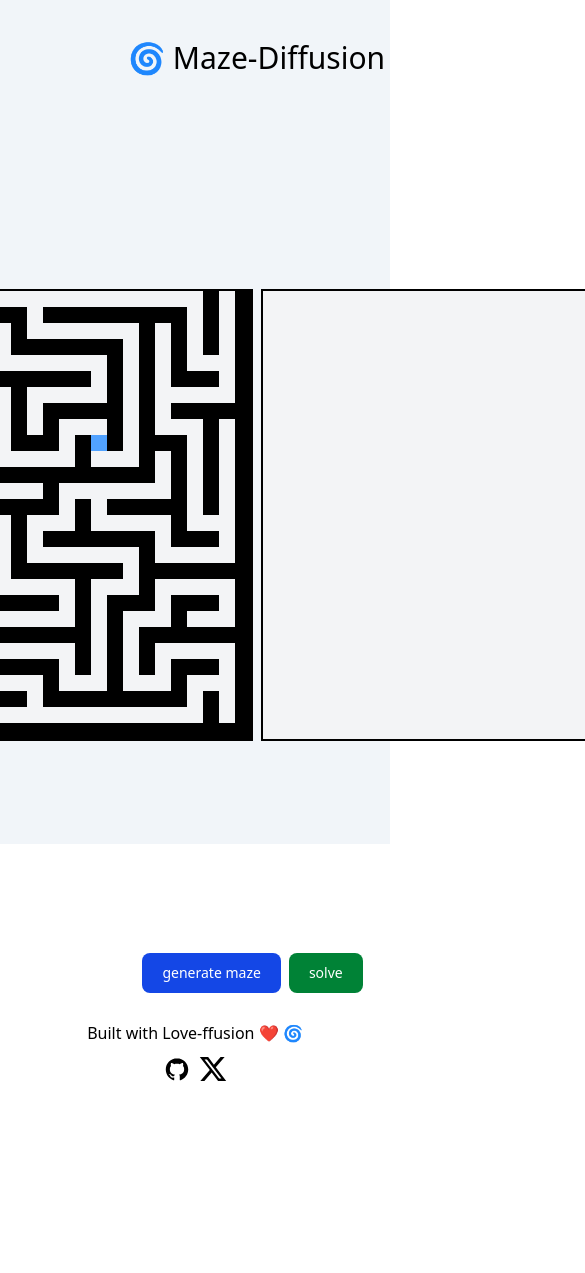
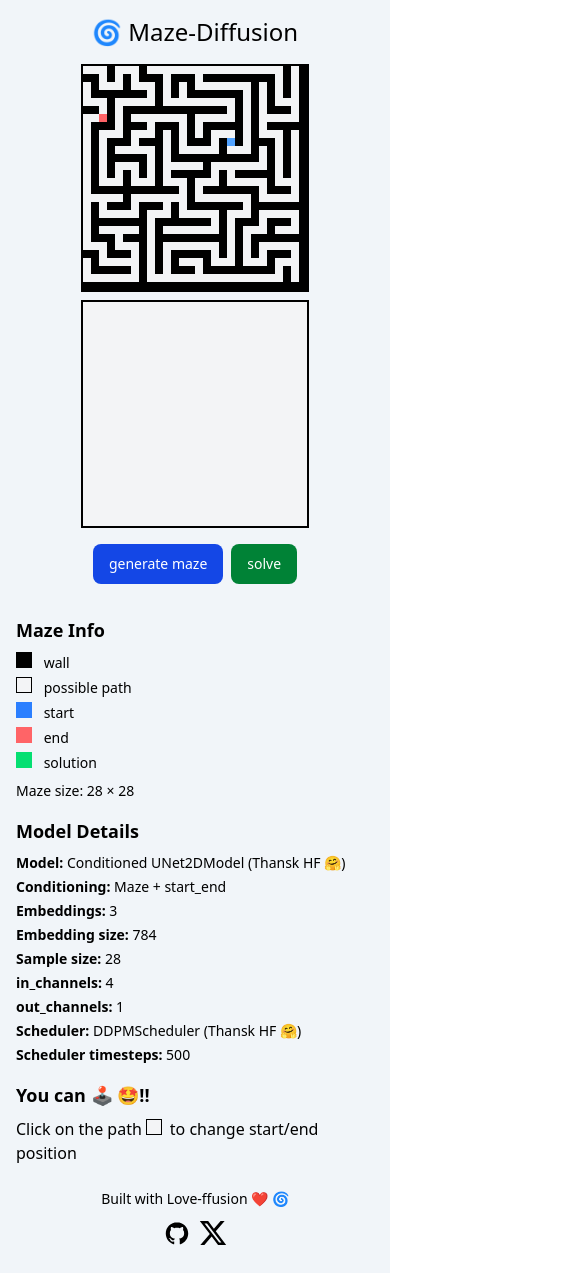
Before and after one commit to LahiaOmar/Maze-Diffusion, a React (Vite) app in the folder frontend/: page / in a window 390 px wide. Shown: the top 1273 px of the page, 585 px wide, since content can reach past the window. Before the commit the page ends 1085 px from the top, so only its background shows below. Built offline with nearby package versions, Linux system fonts and the light colour scheme; no server answers.

Commit message:
feat: make the ui more responsive

```diff
--- a/frontend/src/App.tsx
+++ b/frontend/src/App.tsx
@@ -6,8 +6,8 @@ import Footer from './components/Footer';
 
 function App() {
   return (
-    <div className="flex space-y-5 flex-col h-screen bg-slate-100 p-10 justify-between">
-      <div className="flex items-center justify-center">
+    <div className="flex flex-col min-h-screen bg-slate-100 p-4 sm:p-6 lg:p-10 justify-between gap-4 sm:gap-5">
+      <div className="flex items-center justify-center flex-1 min-h-0 w-full max-w-full">
         <Routes>
           <Route path="/" element={<MazeSolution />} />
           <Route path="/dataset" element={<MazeGenerator />} />
--- a/frontend/src/components/Footer/index.tsx
+++ b/frontend/src/components/Footer/index.tsx
@@ -3,8 +3,8 @@ import { RiTwitterXFill } from 'react-icons/ri';
 
 const Footer = () => {
   return (
-    <div className="flex flex-col justify-center items-center space-y-2">
-      <span>Built with Love-ffusion ❤️ 🌀</span>
+    <div className="flex flex-col justify-center items-center space-y-2 py-2 shrink-0">
+      <span className="text-sm sm:text-base text-center">Built with Love-ffusion ❤️ 🌀</span>
       <div className="flex space-x-1">
         <a
           href="https://github.com/LahiaOmar/Maze-Diffusion"
--- a/frontend/src/components/MazeGenerator/Utils.tsx
+++ b/frontend/src/components/MazeGenerator/Utils.tsx
@@ -145,9 +145,10 @@ const renderMaze = (
   }
 ) => {
   const { showSolution = true, onPositionClick } = options
+  const cellClass = 'w-2 h-2 min-[480px]:w-3 min-[480px]:h-3 md:w-4 md:h-4 text-center'
   return (
-    <div id="" className="flex flex-col space-y-2">
-      <div className="flex border-2">
+    <div id="" className="flex flex-col space-y-2 max-w-full min-w-0">
+      <div className="flex border-2 w-fit">
         {maze.map((mazeRow, i) => {
           const row = mazeRow.map((mazeCell, j) => {
             if (i === start.x && j === start.y) {
@@ -155,7 +156,7 @@ const renderMaze = (
                 <span
                   title='start'
                   key={`${i},${j}`}
-                  className={cx('w-4 h-4 text-center bg-blue-400')}
+                  className={cx(cellClass, 'bg-blue-400')}
                 ></span>
               );
             }
@@ -165,7 +166,7 @@ const renderMaze = (
                 <span
                   title='end'
                   key={`${i},${j}`}
-                  className="cursor-pointer w-4 h-4 text-center bg-red-400"
+                  className={cx('cursor-pointer', cellClass, 'bg-red-400')}
                 ></span>
               );
             }
@@ -174,7 +175,7 @@ const renderMaze = (
               return (
                 <div
                   key={`${i},${j}`}
-                  className="w-4 h-4 text-center bg-green-300"
+                  className={cx(cellClass, 'bg-green-300')}
                 ></div>
               );
             }
@@ -183,7 +184,7 @@ const renderMaze = (
               return (
                 <div
                   key={`${i},${j}`}
-                  className="w-4 h-4 text-center bg-gray-100 cursor-pointer"
+                  className={cx(cellClass, 'bg-gray-100 cursor-pointer')}
                   onClick={() => onPositionClick!(i, j)}
                 ></div>
               );
@@ -193,7 +194,8 @@ const renderMaze = (
               <div
                 key={`${i},${j}`}
                 className={cx(
-                  'w-4 h-4 text-center border-black bg-black',
+                  cellClass,
+                  'border-black bg-black',
                   {
                     'border-t':
                       j === 0 || (j - 1 >= 0 && maze[i][j - 1] === 1),
--- a/frontend/src/components/MazeGenerator/index.tsx
+++ b/frontend/src/components/MazeGenerator/index.tsx
@@ -207,13 +207,13 @@ const MazeGenerator = () => {
   }, [size, nbMazes]);
 
   return (
-    <div className="space-y-4">
-      <h3 className="font-bold text-center">Preview Of A Random Maze</h3>
-      <div className='flex flex-row space-x-2'>
+    <div className="space-y-4 w-full max-w-full">
+      <h3 className="font-bold text-center text-base sm:text-lg">Preview Of A Random Maze</h3>
+      <div className="flex flex-col sm:flex-row gap-2 sm:gap-4 justify-center items-center">
         {mazes.length && mazePreview()}
       </div>
-      <div className="flex flex-col space-y-4 justify-center items-center">
-        <div className='w-sm'>
+      <div className="flex flex-col space-y-4 justify-center items-center w-full max-w-xs sm:max-w-sm mx-auto">
+        <div className="w-full">
           <label
             htmlFor="maze-size"
             className="block mb-2 text-sm font-medium text-black"
@@ -229,7 +229,7 @@ const MazeGenerator = () => {
             value={size}
           />
         </div>
-        <div className='w-sm'>
+        <div className="w-full">
           <label
             htmlFor="nb-mazes"
             className="block mb-2 text-sm font-medium text-black"
@@ -245,15 +245,15 @@ const MazeGenerator = () => {
             value={nbMazes}
           />
         </div>
-        <div className='flex flex-col'>
+        <div className="flex flex-col w-full">
           <button
-            className="w-sm text-white bg-blue-700 hover:bg-blue-800 focus:ring-4 focus:ring-blue-300 font-medium rounded-lg text-sm px-5 py-2.5 me-2 mb-2 dark:bg-blue-600 dark:hover:bg-blue-700 focus:outline-none dark:focus:ring-blue-800"
+            className="w-full text-white bg-blue-700 hover:bg-blue-800 focus:ring-4 focus:ring-blue-300 font-medium rounded-lg text-sm px-5 py-2.5 dark:bg-blue-600 dark:hover:bg-blue-700 focus:outline-none dark:focus:ring-blue-800"
             onClick={download}
           >
             DownLoad
           </button>
         </div>
-        <div className=''>
+        <div className="w-full">
           <select value={downloadType} onChange={(e) => {
             if(e.target.value){
               setGeneratedMaze((last) => ({
--- a/frontend/src/components/MazeSolution/index.tsx
+++ b/frontend/src/components/MazeSolution/index.tsx
@@ -147,10 +147,10 @@ const MazeSolution = () => {
   const haveSolution = !!solution;
 
   return (
-    <div className="flex space-x-4">
-      <div className="flex flex-col space-y-4 mt-11">
+    <div className="flex flex-col lg:flex-row gap-4 lg:gap-6 w-full max-w-full min-h-0">
+      <div className="flex flex-col space-y-4 mt-4 lg:mt-11 shrink-0 order-2 lg:order-1">
         <div>
-          <h2 className="text-xl font-semibold mb-2">Maze Info</h2>
+          <h2 className="text-lg sm:text-xl font-semibold mb-2">Maze Info</h2>
           <ul className="space-y-1 text-sm">
             <li>
               <span className="inline-block w-4 h-4 bg-black mr-2" /> wall
@@ -173,7 +173,7 @@ const MazeSolution = () => {
           <p className="text-sm mt-2">Maze size: 28 × 28</p>
         </div>
         <div>
-          <h2 className="text-xl font-semibold mb-2">Model Details</h2>
+          <h2 className="text-lg sm:text-xl font-semibold mb-2">Model Details</h2>
           <ul className="text-sm space-y-1">
             <li>
               <strong>Model:</strong> Conditioned UNet2DModel (Thansk HF 🤗)
@@ -205,7 +205,7 @@ const MazeSolution = () => {
           </ul>
         </div>
         <div>
-          <h2 className="text-xl font-semibold mb-2">You can 🕹️ 🤩!! </h2>
+          <h2 className="text-lg sm:text-xl font-semibold mb-2">You can 🕹️ 🤩!! </h2>
           <span>
             Click on the path
             <span className="inline-block w-4 h-4 bg-gray-100 border ml-1 mr-2" />
@@ -213,12 +213,11 @@ const MazeSolution = () => {
           </span>
         </div>
       </div>
-      <div className="flex flex-col space-y-4 items-center justify-center">
-        <h1 className="text-center text-3xl">🌀 Maze-Diffusion</h1>
-        <div className="h-full flex items-center space-x-2">
-          <div className="">
+      <div className="flex flex-col space-y-4 items-center justify-center flex-1 min-w-0 order-1 lg:order-2">
+        <h1 className="text-center text-2xl sm:text-3xl">🌀 Maze-Diffusion</h1>
+        <div className="flex flex-col sm:flex-row items-center justify-center gap-2 sm:gap-4 w-full min-w-0">
+          <div className="flex justify-center">
             {
-              // looks ugly!!!! TODO
               shouldRenderMaze &&
                 renderMaze(maze, [], start, end, {
                   showSolution: false,
@@ -226,9 +225,8 @@ const MazeSolution = () => {
                 })
             }
           </div>
-          <div className="">
+          <div className="flex justify-center">
             {
-              // looks ugly!!!! TODO
               shouldRenderMaze && haveSolution
                 ? renderMaze(maze, solution, start, end, {
                     showSolution: true,
@@ -244,10 +242,10 @@ const MazeSolution = () => {
           </div>
         </div>
         {/* solve button */}
-        <div className="w-full flex justify-center items-center space-x-3.5">
+        <div className="w-full flex flex-wrap justify-center items-center gap-2 sm:gap-3.5">
           <button
             type="button"
-            className="text-white cursor-pointer bg-blue-700 hover:bg-blue-800 focus:ring-4 focus:ring-blue-300 font-medium rounded-lg text-sm px-5 py-2.5 me-2 mb-2 dark:bg-blue-600 dark:hover:bg-blue-700 focus:outline-none dark:focus:ring-blue-800"
+            className="text-white cursor-pointer bg-blue-700 hover:bg-blue-800 focus:ring-4 focus:ring-blue-300 font-medium rounded-lg text-sm px-4 sm:px-5 py-2.5 dark:bg-blue-600 dark:hover:bg-blue-700 focus:outline-none dark:focus:ring-blue-800"
             onClick={generateMaze}
           >
             generate maze
@@ -257,7 +255,7 @@ const MazeSolution = () => {
             disabled={state.loadingResponse}
             type="button"
             className={cx(
-              'focus:outline-none text-white cursor-pointer bg-green-700 hover:bg-green-800 focus:ring-4 focus:ring-green-300 font-medium rounded-lg text-sm px-5 py-2.5 me-2 mb-2 dark:bg-green-600 dark:hover:bg-green-700 dark:focus:ring-green-800',
+              'focus:outline-none text-white cursor-pointer bg-green-700 hover:bg-green-800 focus:ring-4 focus:ring-green-300 font-medium rounded-lg text-sm px-4 sm:px-5 py-2.5 dark:bg-green-600 dark:hover:bg-green-700 dark:focus:ring-green-800',
               {
                 'animate-pulse': state.loadingResponse,
               }
@@ -269,7 +267,7 @@ const MazeSolution = () => {
         </div>
         {
           state.error && (
-            <span className='text-red-400 font-bold'>There is some server error 😢, refresh and try again 🫣</span>
+            <span className='text-red-400 font-bold text-center text-sm sm:text-base'>There is some server error 😢, refresh and try again 🫣</span>
           )
         }
       </div>
```
Also changed, not shown: 1 other file (tests, documents, lock files or other folders).
